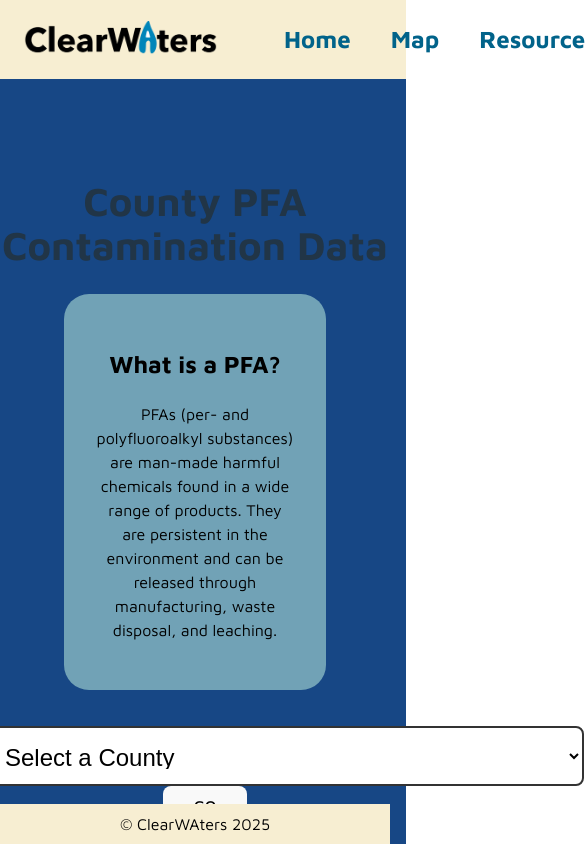
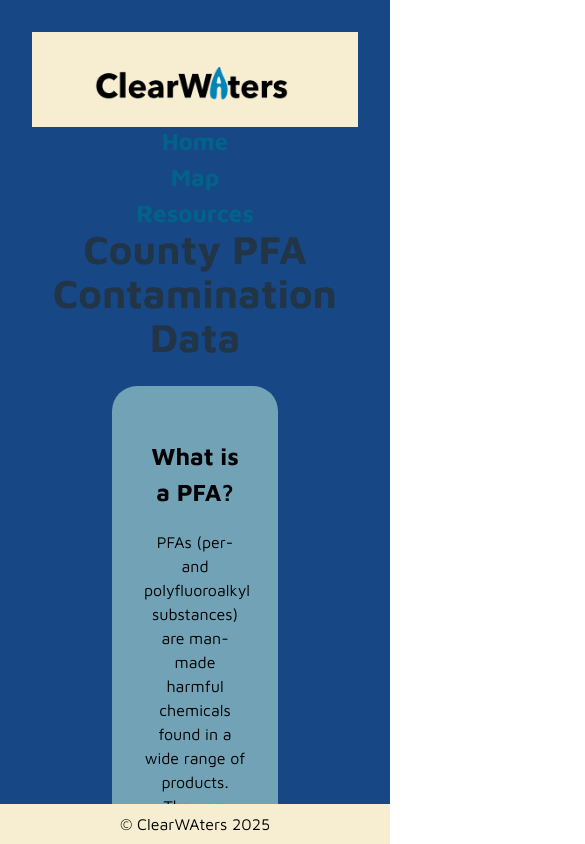
Before and after one commit to kellyjhorak/Squash, a React (Vite) app in the folder ClearWAters/: page / in a window 390 px wide. Shown: the top 844 px of the page, 585 px wide, since content can reach past the window. Built offline with nearby package versions, Linux system fonts and the light colour scheme.

Commit message:
added breaking points

```diff
--- a/ClearWAters/src/styling.css
+++ b/ClearWAters/src/styling.css
@@ -1,7 +1,8 @@
+
 #root {
-  /* max-width: 1280px; */
-  /* margin: 0 auto; */
-  /* padding: 2rem; */
+  max-width: 1280px;
+  margin: 0 auto;
+  padding: 2rem;
   text-align: center;
   font-family: "Maven Pro", sans-serif;
   font-optical-sizing: auto;
@@ -10,41 +11,99 @@
 
 html, body {
   background-color: #174785;
-  margin: -8px;
-  /* width: 100%; */
-  /* min-width: 100vw; */
-  /* overflow-x: hidden; */
+  width: 100%;
+  min-width: 100vw;
+  margin: 0;
+  padding: 0;
+  overflow-x: hidden;
 }
 
-/* Page main Divs */
 
-.page_container {
-  width: 100%;
-  padding-bottom: 50px;
-}
+@media screen and (max-width: 1024px) {
+  nav ul {
+    flex-direction: column;
+    padding: 10px 0;
+  }
 
-@keyframes logo-spin {
-  from {
-    transform: rotate(0deg);
+  .main-container {
+    flex-direction: column;
+    align-items: center;
   }
-  to {
-    transform: rotate(360deg);
+
+  .map {
+    height: 500px;
+    width: 90%;
+  }
+
+  .comparison-section {
+    width: 100%;
+    margin-left: 0;
   }
 }
 
-@media (prefers-reduced-motion: no-preference) {
-  a:nth-of-type(2) .logo {
-    animation: logo-spin infinite 20s linear;
+@media screen and (max-width: 768px) {
+  nav ul li a {
+    font-size: 1.2em;
+    padding: 10px;
+  }
+
+  .big-circle {
+    width: 150px !important;
+    height: 150px !important;
+  }
+
+  .small-circle {
+    width: 80px;
+    height: 80px;
+    font-size: 16px;
+  }
+
+  .filter {
+    flex-direction: column;
+    align-items: center;
+    padding: 20px;
+    margin: 20px;
+  }
+
+  .filter-content {
+    max-width: 100%;
+    text-align: center;
   }
 }
 
-.card {
-  padding: 2em;
+@media screen and (max-width: 480px) {
+  nav ul {
+    flex-direction: column;
+    align-items: center;
+  }
+
+  nav ul li a {
+    font-size: 1em;
+    padding: 8px;
+  }
+
+  .big-circle {
+    width: 120px !important;
+    height: 120px !important;
+  }
+
+  .small-circle {
+    width: 60px;
+    height: 60px;
+    font-size: 14px;
+  }
+
+  .map {
+    height: 300px;
+    width: 100%;
+  }
+
+  #county-select {
+    width: 90%;
+    font-size: 1em;
+  }
 }
 
-.read-the-docs {
-  color: #888;
-}
 
 /* Navbar */
 nav {
```
